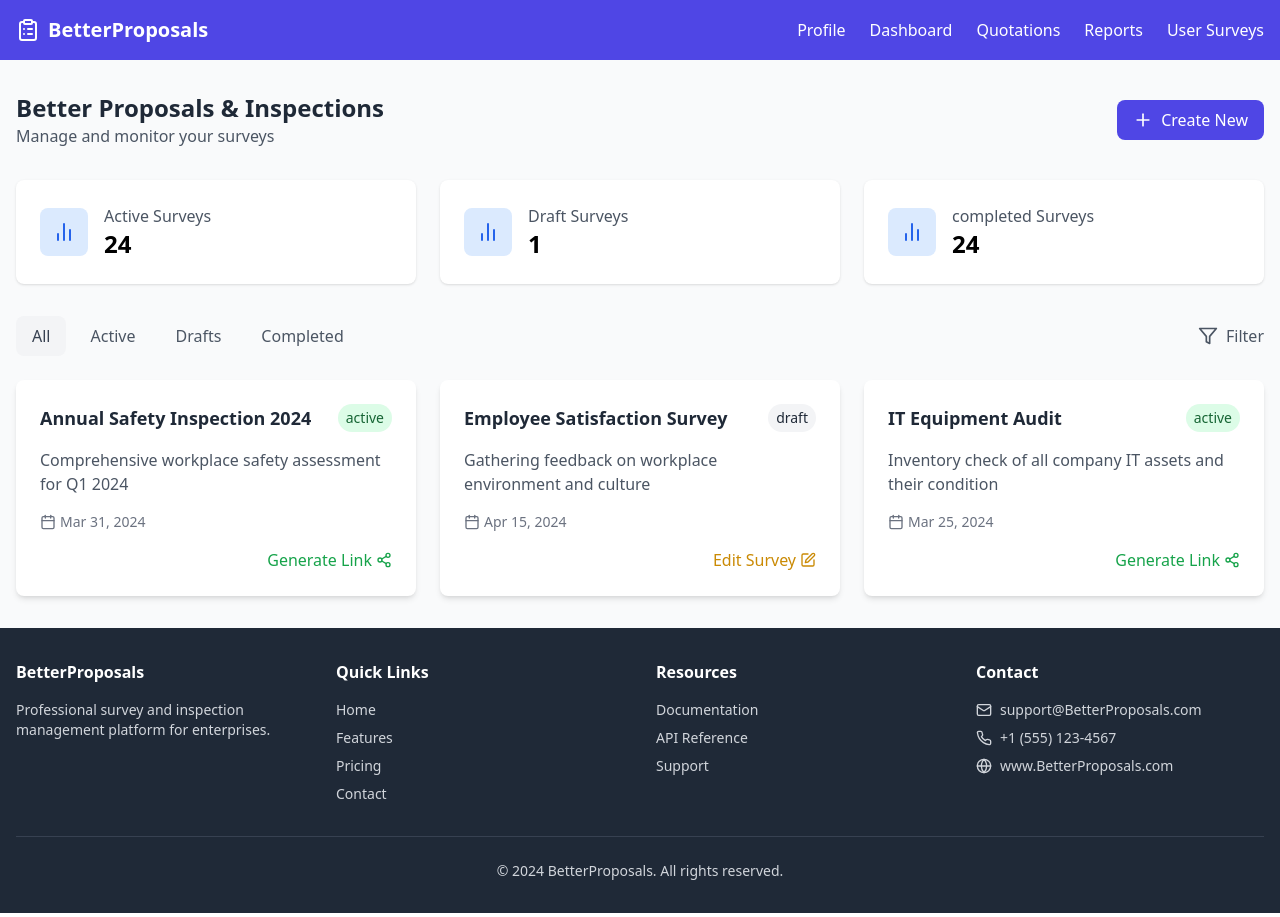
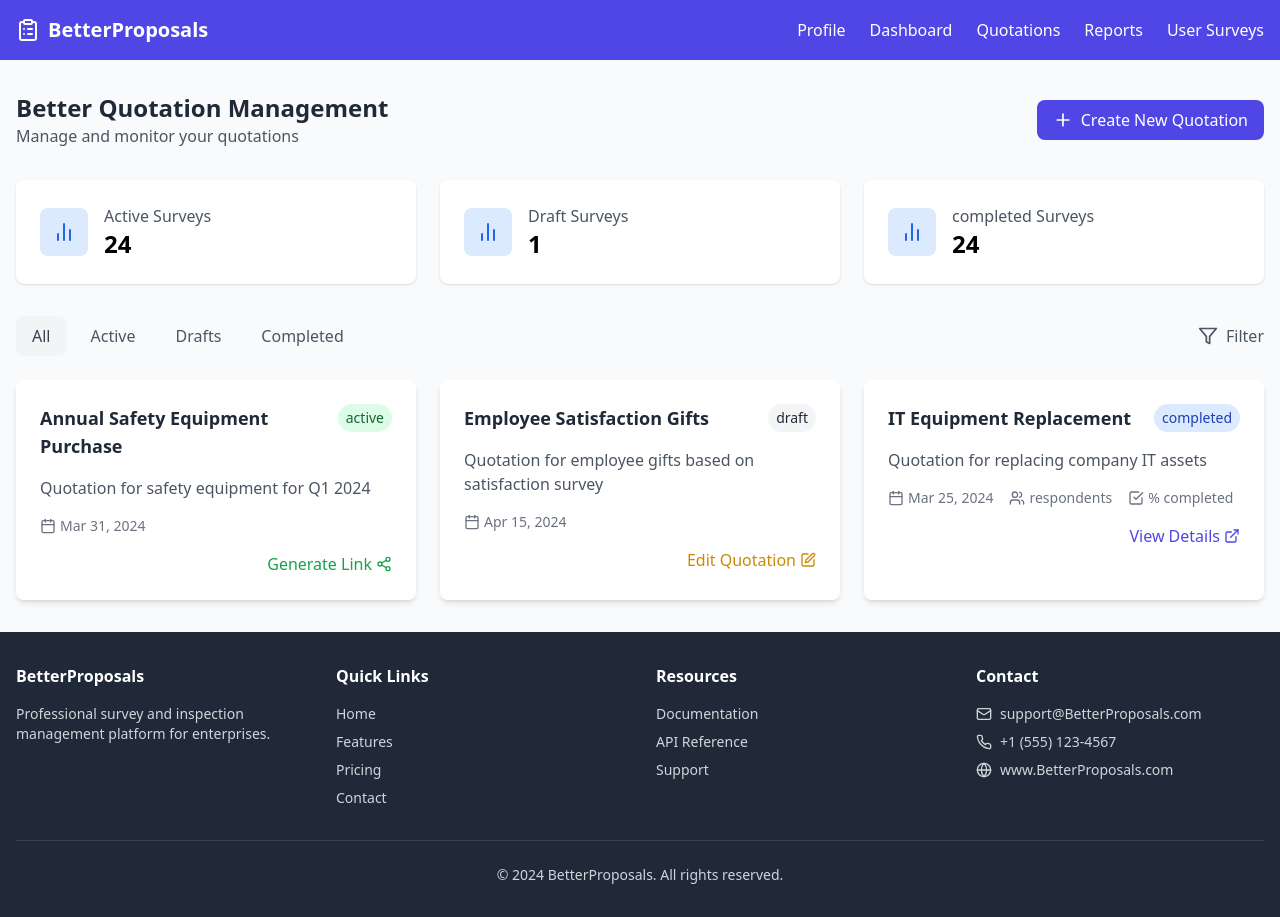
Before and after one commit to innovatex-technology/BetterProposals, a React (Vite) app in the folder client/: page /dashboard in a window 1280 px wide. Built offline with nearby package versions, Linux system fonts and the light colour scheme.

Commit message:
updated qutions

```diff
--- a/client/src/App.jsx
+++ b/client/src/App.jsx
@@ -33,7 +33,7 @@
             <Route path="/quotations" element={<SurveyListPage />} />
             <Route path="/survey/:id" element={<SurveyDetailPage/>} />
             <Route path="/reports" element={<SurveyReportPage/>} />
-            <Route path="/reports/:id" element={<SurveyReportPage/>} />
+            <Route path="/quotations/:id" element={<SurveyReportPage/>} />
             <Route path="/user-survey" element={<UserSurveySystem/>} />
             <Route path="/user-survey/:id" element={<UserSurveySystem/>} />
             <Route path="/quotation" element={<QuotationForm/>} />
--- a/client/src/components/SurveyCard.jsx
+++ b/client/src/components/SurveyCard.jsx
@@ -2,21 +2,21 @@
 import { useNavigate } from 'react-router-dom';
 import { useState } from 'react';
 
-export default function SurveyCard({ survey }) {
+export default function SurveyCard({ quotation }) {
   const navigate = useNavigate();
   const [shareLink, setShareLink] = useState('');
 
-  // Handle actions based on survey status
+  // Handle actions based on quotation status
   const handleViewDetails = () => {
-    navigate(`/reports/${survey.id}`); // Navigate to the Survey Report Page with the survey ID
+    navigate(`/quotations/${quotation.id}`); // Navigate to the Quotation Details Page with the quotation ID
   };
 
-  const handleCreateSurvey = () => {
-    navigate(`/create-quotations`); // Navigate to the Create Survey Page
+  const handleCreateQuotation = () => {
+    navigate(`/create-quotations`); // Navigate to the Create Quotation Page
   };
 
   const handleGenerateLink = () => {
-    const generatedLink = `${window.location.origin}/user-survey/${survey.id}`; // Generate a unique link
+    const generatedLink = `${window.location.origin}/user-quotation/${quotation.id}`; // Generate a unique link
     setShareLink(generatedLink); // Store the link for copying
   };
 
@@ -30,36 +30,36 @@
   return (
     <div className="bg-white rounded-lg shadow-md p-6 hover:shadow-lg transition-shadow">
       <div className="flex justify-between items-start mb-4">
-        <h3 className="text-lg font-semibold text-gray-800">{survey.title}</h3>
+        <h3 className="text-lg font-semibold text-gray-800">{quotation.title}</h3>
         <span
           className={`px-2 py-1 rounded-full text-sm ${
-            survey.status === 'active'
+            quotation.status === 'active'
               ? 'bg-green-100 text-green-800'
-              : survey.status === 'completed'
+              : quotation.status === 'completed'
               ? 'bg-blue-100 text-blue-800'
               : 'bg-gray-100 text-gray-800'
           }`}
         >
-          {survey.status}
+          {quotation.status}
         </span>
       </div>
-      <p className="text-gray-600 mb-4">{survey.description}</p>
+      <p className="text-gray-600 mb-4">{quotation.description}</p>
       <div className="flex items-center space-x-4 text-sm text-gray-500 mb-4">
         <div className="flex items-center">
           <Calendar size={16} className="mr-1" />
-          <span>{survey.dueDate}</span>
+          <span>{quotation.dueDate}</span>
         </div>
 
         {/* Display Respondents and Completion Rate only when status is 'completed' */}
-        {survey.status === 'completed' && (
+        {quotation.status === 'completed' && (
           <>
             <div className="flex items-center">
               <Users size={16} className="mr-1" />
-              <span>{survey.respondents} respondents</span>
+              <span>{quotation.respondents} respondents</span>
             </div>
             <div className="flex items-center">
               <CheckSquare size={16} className="mr-1" />
-              <span>{survey.completionRate}% completed</span>
+              <span>{quotation.completionRate}% completed</span>
             </div>
           </>
         )}
@@ -67,7 +67,7 @@
 
       {/* Conditional Button Rendering */}
       <div className="flex justify-end gap-4">
-        {survey.status === 'completed' && (
+        {quotation.status === 'completed' && (
           <button
             onClick={handleViewDetails}
             className="text-indigo-600 hover:text-indigo-800 flex items-center space-x-1"
@@ -77,17 +77,17 @@
           </button>
         )}
 
-        {survey.status === 'draft' && (
+        {quotation.status === 'draft' && (
           <button
-            onClick={handleCreateSurvey}
+            onClick={handleCreateQuotation}
             className="text-yellow-600 hover:text-yellow-800 flex items-center space-x-1"
           >
-            <span>Edit Survey</span>
+            <span>Edit Quotation</span>
             <Edit size={16} />
           </button>
         )}
 
-        {survey.status === 'active' && (
+        {quotation.status === 'active' && (
           <div>
             <button
               onClick={handleGenerateLink}
--- a/client/src/components/dashboard/Dashboard.jsx
+++ b/client/src/components/dashboard/Dashboard.jsx
@@ -1,36 +1,36 @@
 import { Link } from 'react-router-dom'; // Import Link from react-router-dom
 import { Plus } from 'lucide-react';
-import SurveyStats from './SurveyStats';
-import SurveyFilters from './SurveyFilters';
-import SurveyCard from '../SurveyCard';
+import QuotationStats from './SurveyStats';
+import QuotationFilters from './SurveyFilters';
+import QuotationCard from '../SurveyCard';
 
-const mockSurveys = [
+const mockQuotations = [
   {
     id: 1,
-    title: "Annual Safety Inspection 2024",
-    description: "Comprehensive workplace safety assessment for Q1 2024",
+    title: "Annual Safety Equipment Purchase",
+    description: "Quotation for safety equipment for Q1 2024",
     status: "active",
     dueDate: "Mar 31, 2024",
-    respondents: 45,
-    completionRate: 68
+    totalAmount: 45000,
+    discount: 10
   },
   {
     id: 2,
-    title: "Employee Satisfaction Survey",
-    description: "Gathering feedback on workplace environment and culture",
+    title: "Employee Satisfaction Gifts",
+    description: "Quotation for employee gifts based on satisfaction survey",
     status: "draft",
     dueDate: "Apr 15, 2024",
-    respondents: 0,
-    completionRate: 0
+    totalAmount: 12000,
+    discount: 5
   },
   {
     id: 3,
-    title: "IT Equipment Audit",
-    description: "Inventory check of all company IT assets and their condition",
-    status: "active",
+    title: "IT Equipment Replacement",
+    description: "Quotation for replacing company IT assets",
+    status: "completed",
     dueDate: "Mar 25, 2024",
-    respondents: 89,
-    completionRate: 92
+    totalAmount: 75000,
+    discount: 15
   }
 ];
 
@@ -39,24 +39,24 @@
     <main className="container mx-auto px-4 py-8">
       <div className="flex justify-between items-center mb-8">
         <div>
-          <h1 className="text-2xl font-bold text-gray-800">Better Proposals & Inspections</h1>
-          <p className="text-gray-600">Manage and monitor your surveys</p>
+          <h1 className="text-2xl font-bold text-gray-800">Better Quotation Management</h1>
+          <p className="text-gray-600">Manage and monitor your quotations</p>
         </div>
         <Link
-          to="/create-quotations" // Link to the create survey page
+          to="/create-quotation" // Link to the create quotation page
           className="bg-indigo-600 text-white px-4 py-2 rounded-lg flex items-center space-x-2 hover:bg-indigo-700"
         >
           <Plus size={20} />
-          <span>Create New</span>
+          <span>Create New Quotation</span>
         </Link>
       </div>
 
-      <SurveyStats />
-      <SurveyFilters />
+      <QuotationStats />
+      <QuotationFilters />
 
       <div className="grid grid-cols-1 md:grid-cols-2 lg:grid-cols-3 gap-6">
-        {mockSurveys.map(survey => (
-          <SurveyCard key={survey.id} survey={survey} />
+        {mockQuotations.map(quotation => (
+          <QuotationCard key={quotation.id} quotation={quotation} />
         ))}
       </div>
     </main>
--- a/client/src/components/surveys/SurveyListPage.jsx
+++ b/client/src/components/surveys/SurveyListPage.jsx
@@ -1,16 +1,16 @@
 import { useNavigate } from 'react-router-dom';
-import SurveyCard from '../SurveyCard'; // Import the SurveyCard component
+import QuotationCard from '../SurveyCard'; // Import the QuotationCard component
 
 export default function SurveyListPage() {
   const navigate = useNavigate();
 
-  // Sample dummy survey data with added details for better rendering
-  const dummySurveys = [
-    { id: 1, title: 'Survey 1', description: 'Description for Survey 1', createdOn: '2024-12-01', status: 'active', dueDate: '2024-12-15', respondents: 50, completionRate: 75 },
-    { id: 2, title: 'Survey 2', description: 'Description for Survey 2', createdOn: '2024-12-02', status: 'draft', dueDate: '2024-12-16', respondents: 30, completionRate: 50 },
-    { id: 3, title: 'Survey 3', description: 'Description for Survey 3', createdOn: '2024-12-03', status: 'draft', dueDate: '2024-12-17', respondents: 20, completionRate: 80 },
-    { id: 4, title: 'Employee Satisfaction Survey', description: 'Gathering feedback on workplace environment and culture', createdOn: '2024-12-04', status: 'completed', dueDate: '2024-12-18', respondents: 100, completionRate: 90 },
-    { id: 5, title: 'Survey 5', description: 'Description for Survey 5', createdOn: '2024-12-05', status: 'completed', dueDate: '2024-12-19', respondents: 70, completionRate: 60 },
+  // Sample dummy quotation data with added details for better rendering
+  const dummyQuotations = [
+    { id: 1, title: 'Quotation 1', description: 'Description for Quotation 1', createdOn: '2024-12-01', status: 'active', dueDate: '2024-12-15', totalAmount: 50000, discount: 10 },
+    { id: 2, title: 'Quotation 2', description: 'Description for Quotation 2', createdOn: '2024-12-02', status: 'draft', dueDate: '2024-12-16', totalAmount: 30000, discount: 5 },
+    { id: 3, title: 'Quotation 3', description: 'Description for Quotation 3', createdOn: '2024-12-03', status: 'draft', dueDate: '2024-12-17', totalAmount: 25000, discount: 8 },
+    { id: 4, title: 'Annual IT Equipment Purchase', description: 'Quotation for annual IT equipment purchase', createdOn: '2024-12-04', status: 'completed', dueDate: '2024-12-18', totalAmount: 70000, discount: 15 },
+    { id: 5, title: 'Employee Gifts Quotation', description: 'Quotation for employee satisfaction gifts', createdOn: '2024-12-05', status: 'completed', dueDate: '2024-12-19', totalAmount: 20000, discount: 10 },
   ];
 
   // Assuming we are handling login state here (could be from context or global state)
@@ -22,12 +22,11 @@
   }
 
   return (
-
     <div className="container mx-auto px-4 py-8">
       <h2 className="text-3xl font-bold text-gray-800 mb-6 text-center">Quotations List</h2>
       <div className="grid grid-cols-1 sm:grid-cols-2 lg:grid-cols-3 gap-6">
-        {dummySurveys.map((survey) => (
-          <SurveyCard key={survey.id} survey={survey} /> // Use SurveyCard to display the survey
+        {dummyQuotations.map((quotation) => (
+          <QuotationCard key={quotation.id} quotation={quotation} /> // Use QuotationCard to display the quotation
         ))}
       </div>
     </div>
```
